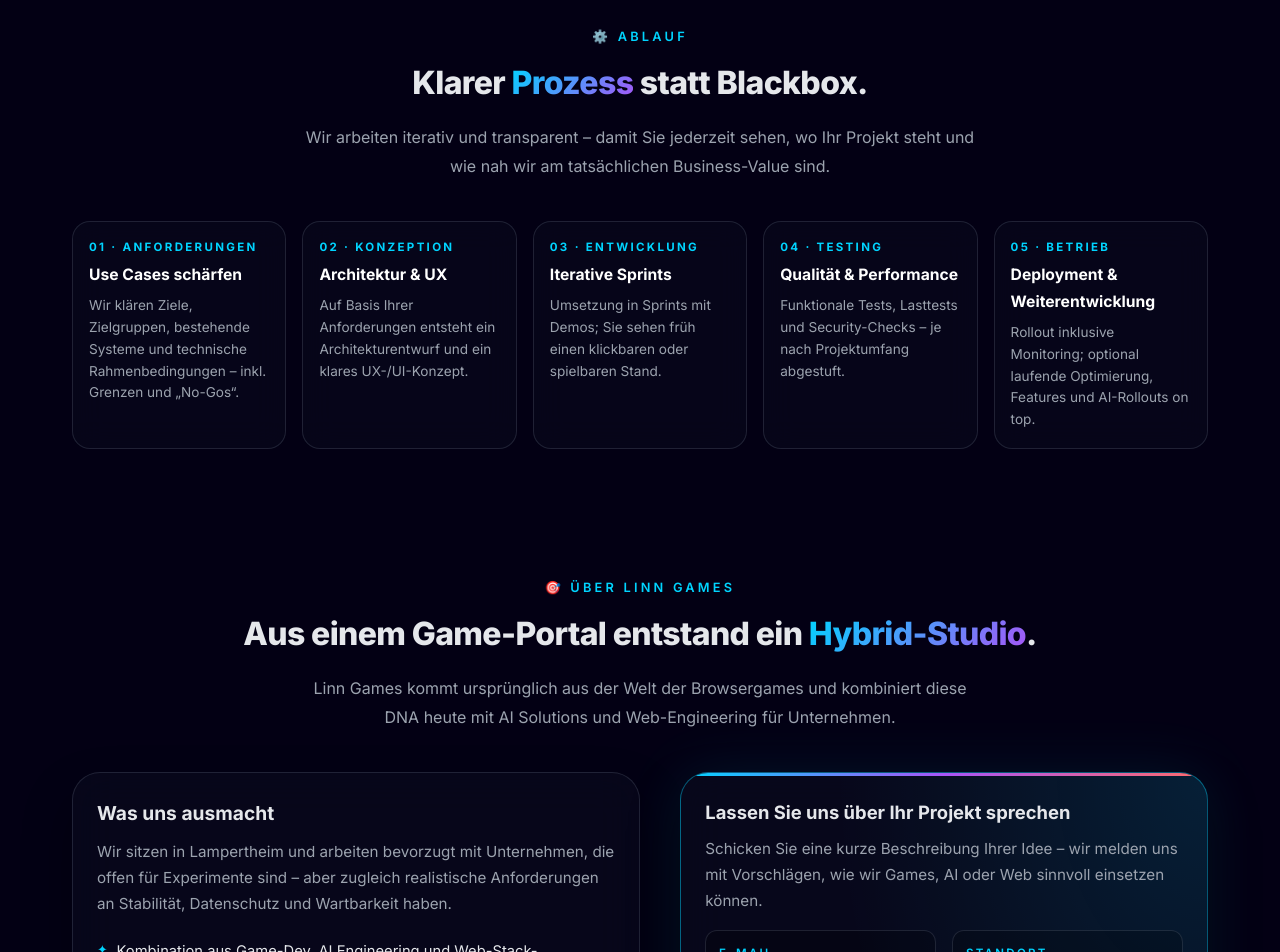
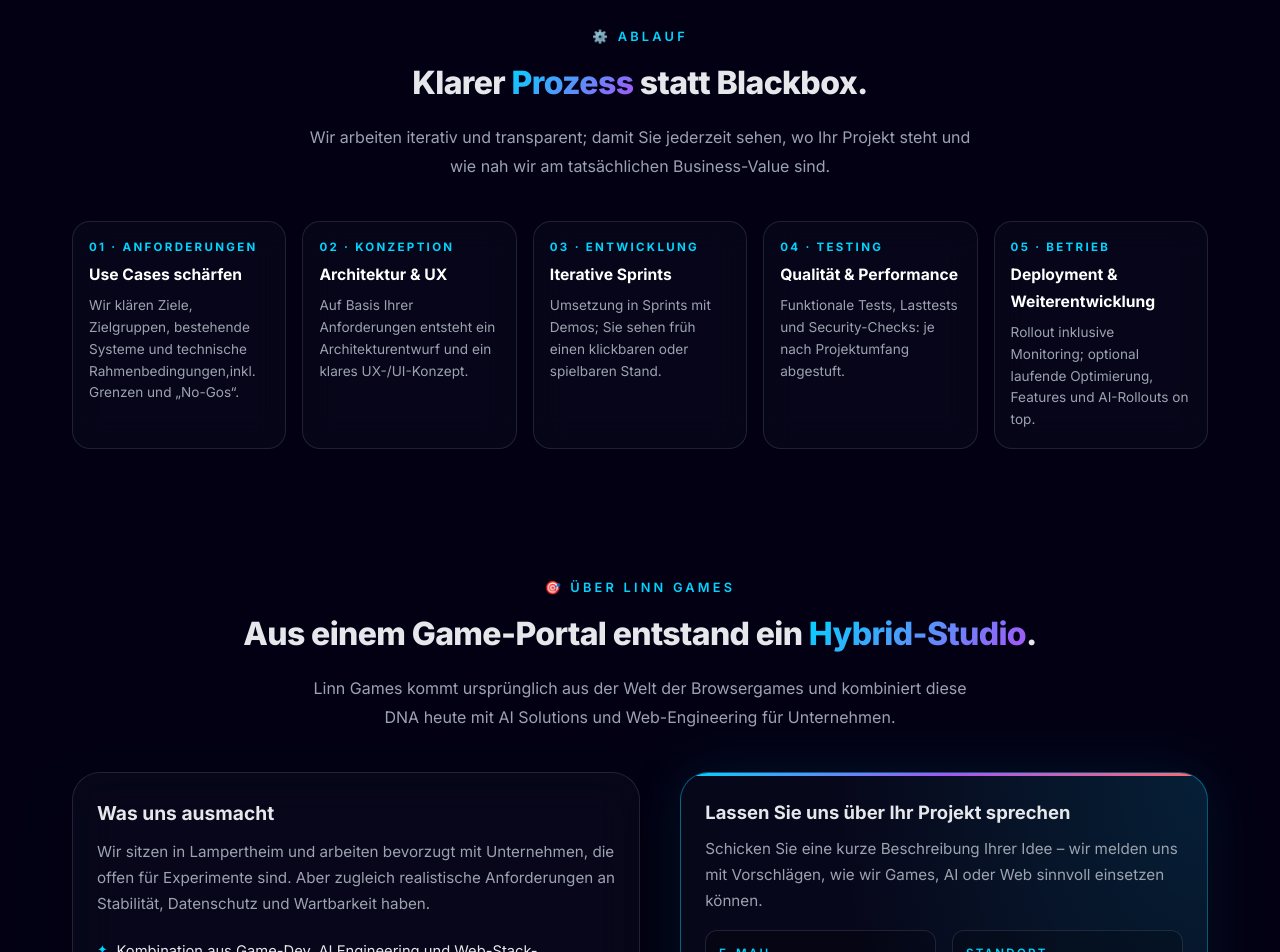
Before and after one commit to Nileneb/Onepager, a website: page public/index.html in a window 1280 px wide. Shown: the part 2540-3492 px from the top of the page. Drawn offline with Linux system fonts and the light colour scheme.

Commit message:
Fix punctuation and improve sentence clarity in project description

```diff
--- a/public/index.html
+++ b/public/index.html
@@ -2245,7 +2245,7 @@
               Klarer <span>Prozess</span> statt Blackbox.
             </h2>
             <p class="section-lead">
-              Wir arbeiten iterativ und transparent – damit Sie jederzeit sehen,
+              Wir arbeiten iterativ und transparent; damit Sie jederzeit sehen,
               wo Ihr Projekt steht und wie nah wir am tatsächlichen
               Business-Value sind.
             </p>
@@ -2257,7 +2257,7 @@
               <div class="process-step-title">Use Cases schärfen</div>
               <p class="process-step-text">
                 Wir klären Ziele, Zielgruppen, bestehende Systeme und technische
-                Rahmenbedingungen – inkl. Grenzen und „No-Gos“.
+                Rahmenbedingungen,inkl. Grenzen und „No-Gos“.
               </p>
             </div>
             <div class="process-step">
@@ -2280,7 +2280,7 @@
               <div class="process-step-number">04 · Testing</div>
               <div class="process-step-title">Qualität & Performance</div>
               <p class="process-step-text">
-                Funktionale Tests, Lasttests und Security-Checks – je nach
+                Funktionale Tests, Lasttests und Security-Checks: je nach
                 Projektumfang abgestuft.
               </p>
             </div>
@@ -2317,7 +2317,7 @@
               <h3 class="about-title">Was uns ausmacht</h3>
               <p class="about-text">
                 Wir sitzen in Lampertheim und arbeiten bevorzugt mit
-                Unternehmen, die offen für Experimente sind – aber zugleich
+                Unternehmen, die offen für Experimente sind. Aber zugleich
                 realistische Anforderungen an Stabilität, Datenschutz und
                 Wartbarkeit haben.
               </p>
```
